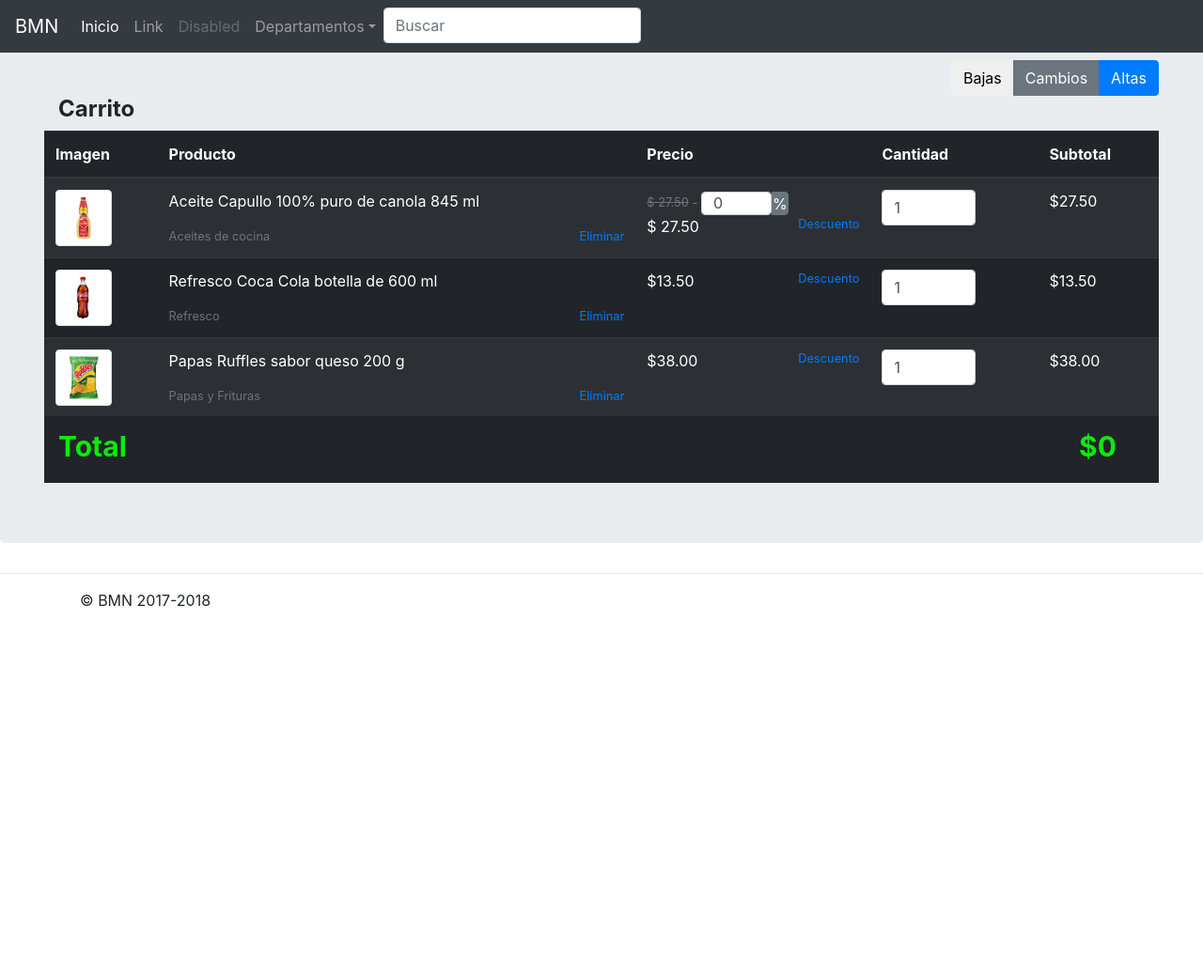
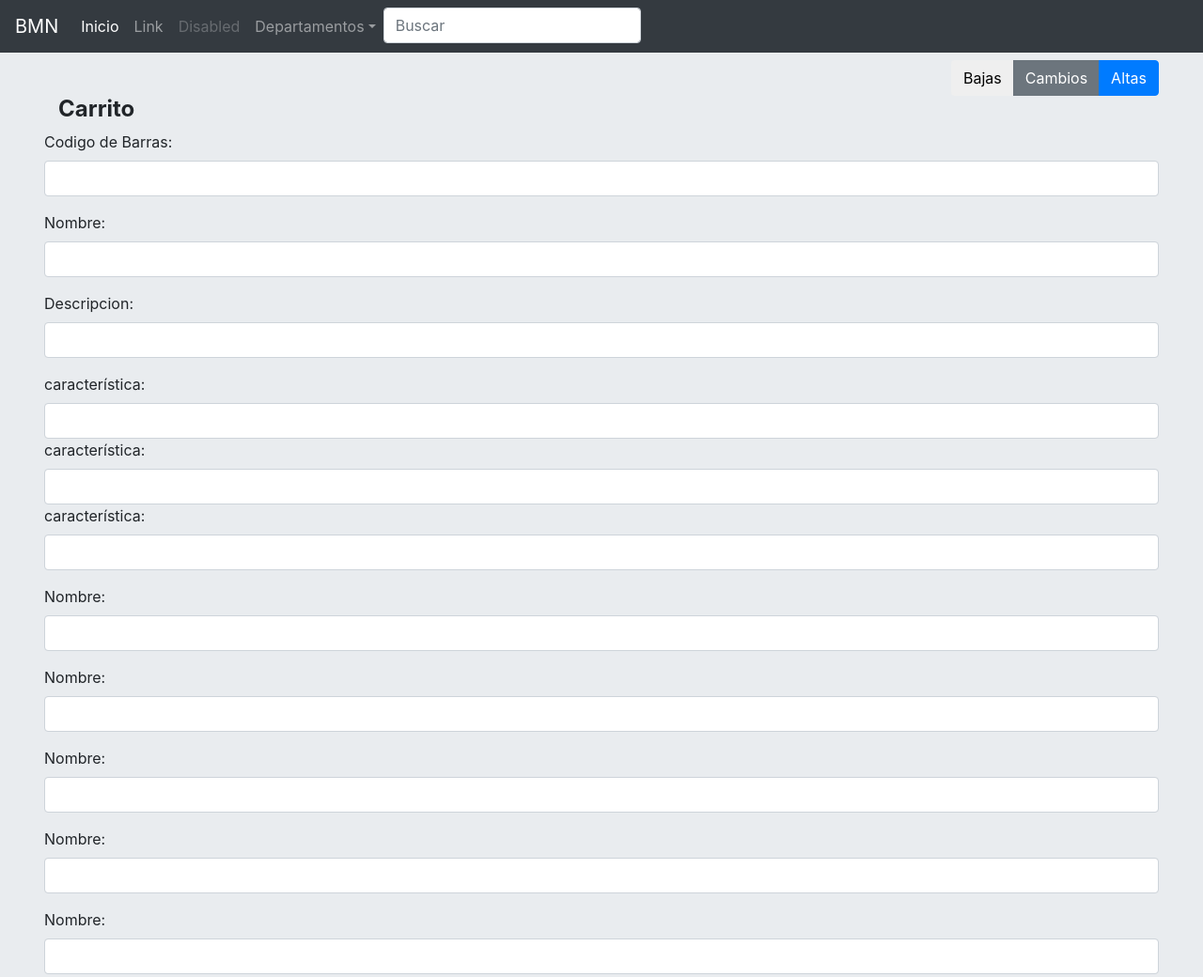
Before and after one commit to Bruceman2003/amazon, a plain HTML site: page index.html in a window 1280 px wide. Shown: the top 1040 px of the page at 94% size. Before the commit the page ends 800 px from the top, so only its background shows below. Drawn offline with Linux system fonts and the light colour scheme.

Commit message:
iniciando altas

```diff
--- a/index.html
+++ b/index.html
@@ -68,7 +68,7 @@
                 </div>
 
                 <h4 class="title">Carrito</h4>
-                <table class="table table-dark table-striped">
+                <table class="table table-dark table-striped" hidden>
                     <thead>
                         <tr>
                             <th>Imagen</th>
@@ -99,7 +99,7 @@
                                 <span class="money_type">$</span>
                                 <span class="total_per_unit" data-price="27.50">27.50</span>
 
-                                <small class="text-primary float-right">Descuento</small>
+                                <i class="fas fa-eye-slash float-right" hidden></i> <i class="fas fa-eye float-right"> </i><small class="text-primary float-right">Desc. </small>
                             </td>
                             <td>
                                 <input class="form-control quantity" type="number" value="1" min="1" style="width: 100px;"></td>
@@ -146,7 +146,7 @@
                     </tbody>
                 </table>
 
-                <div class="row total_block">
+                <div class="row total_block" hidden>
                     <div class="col-9">
                         <p class="float-left">Total</p>
                     </div>
@@ -154,6 +154,83 @@
                         <p class="float-right"><span class="money_type">$</span><span class="total">0</span></p>
                     </div>
                 </div>
+
+                <!-- -######################################################################Altas -->
+                <div id="register">
+
+                    <div class="form-group">
+                        <label for="name">Codigo de Barras:</label>
+                        <input type="text" class="form-control" id="pwd">
+                    </div>
+                    <div class="form-group">
+                        <label for="name">Nombre:</label>
+                        <input type="text" class="form-control" id="pwd">
+                    </div>
+                    <div class="form-group">
+                        <label for="name">Descripcion:</label>
+                        <input type="text" class="form-control" id="pwd">
+                    </div>
+                    <div class="form-group">
+                        <label for="name">característica:</label>
+                        <input type="text" class="form-control" id="pwd">
+                        <label for="name">característica:</label>
+                        <input type="text" class="form-control" id="pwd">
+                        <label for="name">característica:</label>
+                        <input type="text" class="form-control" id="pwd">
+                    </div>
+                    <div class="form-group">
+                        <label for="name">Nombre:</label>
+                        <input type="text" class="form-control" id="pwd">
+                    </div>
+                    <div class="form-group">
+                        <label for="name">Nombre:</label>
+                        <input type="text" class="form-control" id="pwd">
+                    </div>
+                    <div class="form-group">
+                        <label for="name">Nombre:</label>
+                        <input type="text" class="form-control" id="pwd">
+                    </div>
+                    <div class="form-group">
+                        <label for="name">Nombre:</label>
+                        <input type="text" class="form-control" id="pwd">
+                    </div>
+                    <div class="form-group">
+                        <label for="name">Nombre:</label>
+                        <input type="text" class="form-control" id="pwd">
+                    </div>
+
+                    <!-- product{
+                            id,
+                            co
+                            nombre,
+                            descripcions,
+                            características{
+                            color,
+                            capacidad,
+
+                            }
+                            cantidad,
+                            nota,
+                            precio,
+                            disponible,
+                            foto
+                            active,
+                            }
+
+
+                            descuento{
+                            id,
+                            name,
+                            restricciones[],
+                            inicial date,
+                            final_date,
+                            active,
+                            } -->
+
+
+                </div>
+
+
             </div>
         </div>
 
@@ -168,6 +245,7 @@
 
     <script src="js/jquery/jquery-3.2.1.min.js"></script>
     <script src="js/jquery/jquery-confirm.min.js"></script>
+
     <script src="js/bootstrap/bootstrap.min.js"></script>
     <script src="js/bootstrap/bootstrap.bundle.min.js"></script>
     <script src="js/fontawesome/fa-brands.min.js"></script>
```
Also changed, not shown: images/00750100014240L.jpg (added), images/00750103046921L.jpg (added), images/00750103046976L.jpg (added), images/00750103047548L.jpg (added), images/00750103048666L.jpg (added), images/00750103049027L.jpg (added), images/00750105534900L.jpg (added), images/00750129560012L.jpg (added), images/00750129560015L.jpg (added), images/00750129560062L.jpg (added).
